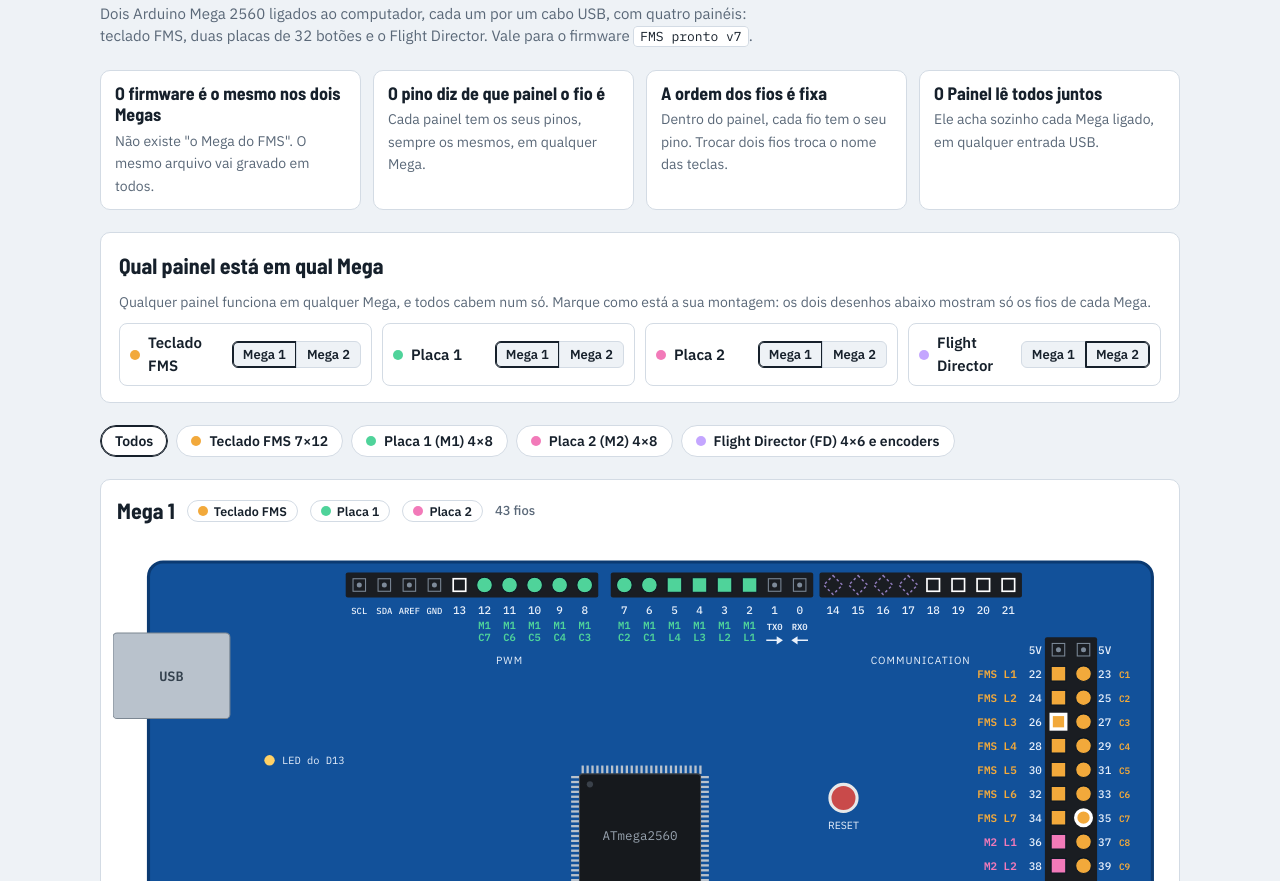
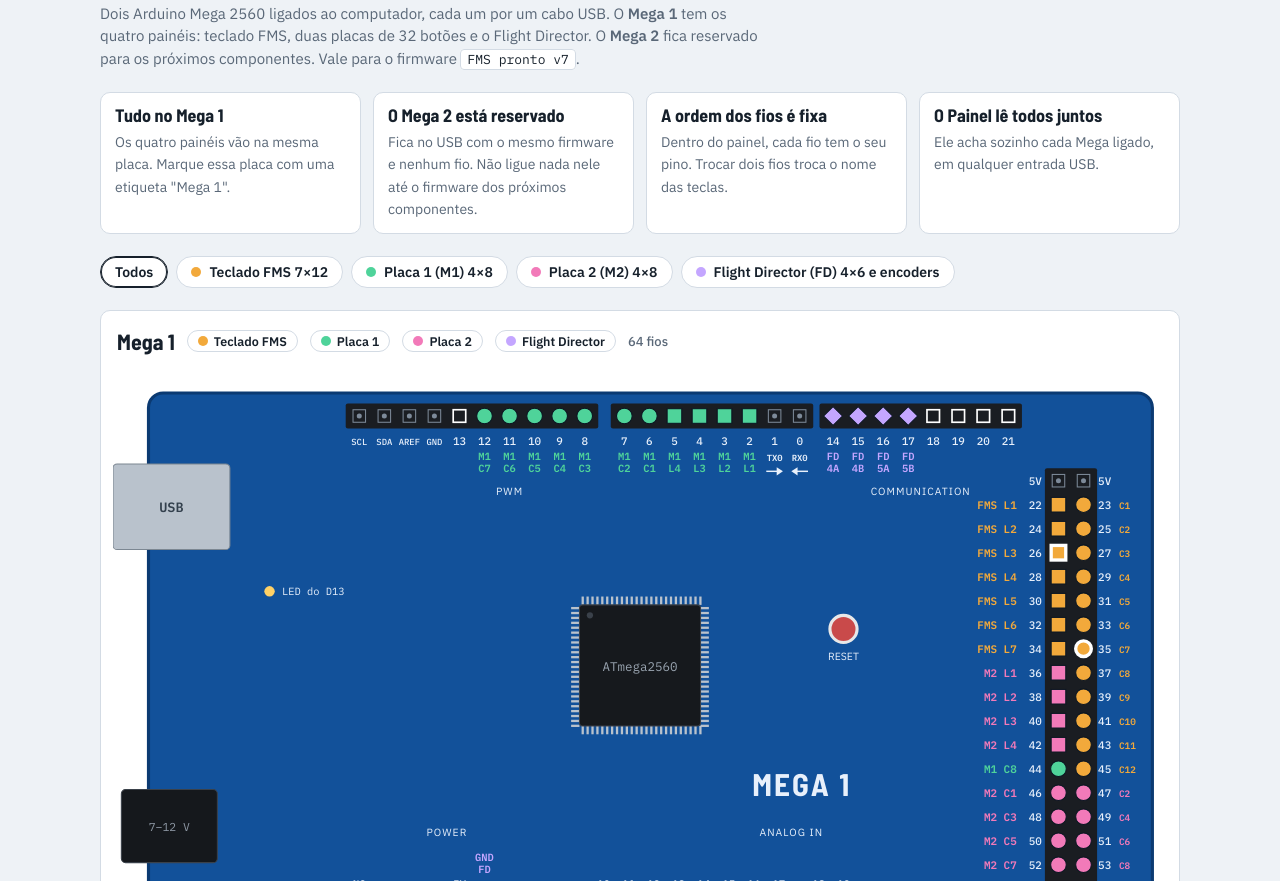
Before and after one commit to Ceugox/blackhawk-pinagem, a plain HTML site: page index.html in a window 1280 px wide. Shown: the part 71-952 px from the top of the page. Drawn offline with Linux system fonts and the light colour scheme.

Commit message:
Tudo no Mega 1, Mega 2 reservado, e os dois fios novos do Flight Director
- Os quatro paineis no Mega 1; o Mega 2 desenhado vazio, reservado para os
  proximos componentes (o v7 ainda le os pinos dele, por isso "nao ligue nada").
- Sai a escolha de qual painel fica em qual Mega.
- Flight Director: ROW4 no A3 e COL1 no A4 por fio soldado na placa, com o
  teste da SW37 (DECL); teclas e eixos clicam a FDDCP-1.
- Etiquetas das barras analogicas embaixo da barra: em cima batiam nas do D50/D52.

Co-Authored-By: Claude Opus 5.5 <noreply@anthropic.com>

```diff
--- a/index.html
+++ b/index.html
@@ -8,7 +8,7 @@
 <link rel="preconnect" href="https://fonts.gstatic.com" crossorigin>
 <link rel="stylesheet" href="https://fonts.googleapis.com/css2?family=Barlow+Semi+Condensed:wght@500;600;700&family=IBM+Plex+Sans:wght@400;500;600&family=IBM+Plex+Mono:wght@400;500;600&display=swap">
 <style>
-/* Layout: o que ha de novo, quem esta em qual Mega, os dois Megas desenhados em escala,
+/* Layout: o que ha de novo, Mega 1 com tudo e Mega 2 reservado desenhados em escala,
    como tecla e giro sao lidos, e uma ficha de fiacao por painel. */
 :root {
   --bg: #eef2f6;
@@ -60,19 +60,12 @@ header p { margin: 6px 0 0; color: var(--muted); max-width: 74ch; }
 .rule span { color: var(--muted); font-size: 14px; }
 
 .filters { display: flex; flex-wrap: wrap; gap: 8px; }
-.filters button, .seg button, .tabs button { font: 600 14px var(--font-body); color: var(--fg); background: var(--surface); border: 1px solid var(--line); cursor: pointer; }
+.filters button, .tabs button { font: 600 14px var(--font-body); color: var(--fg); background: var(--surface); border: 1px solid var(--line); cursor: pointer; }
 .filters button { border-radius: 999px; padding: 6px 14px; display: inline-flex; align-items: center; gap: 8px; }
-.filters button[aria-pressed="true"], .seg button[aria-pressed="true"], .tabs button[aria-pressed="true"] { border-color: var(--fg); box-shadow: inset 0 0 0 1px var(--fg); }
-.filters button:focus-visible, .seg button:focus-visible, .tabs button:focus-visible { outline: 2px solid var(--fg); outline-offset: 2px; }
+.filters button[aria-pressed="true"], .tabs button[aria-pressed="true"] { border-color: var(--fg); box-shadow: inset 0 0 0 1px var(--fg); }
+.filters button:focus-visible, .tabs button:focus-visible { outline: 2px solid var(--fg); outline-offset: 2px; }
 .dot { width: 10px; height: 10px; border-radius: 50%; display: inline-block; flex: none; }
 
-.onde { display: grid; grid-template-columns: repeat(auto-fit, minmax(240px, 1fr)); gap: 10px; }
-.onde-row { display: flex; align-items: center; justify-content: space-between; gap: 10px; border: 1px solid var(--line); border-radius: 8px; padding: 8px 10px; min-width: 0; }
-.onde-row > span { display: inline-flex; align-items: center; gap: 8px; font-weight: 600; min-width: 0; }
-.seg { display: inline-flex; flex: none; }
-.seg button { font-size: 13px; padding: 4px 10px; background: var(--bg); }
-.seg button:first-child { border-radius: 6px 0 0 6px; }
-.seg button:last-child { border-radius: 0 6px 6px 0; margin-left: -1px; }
 
 .board { background: var(--surface); border: 1px solid var(--line); border-radius: 10px; padding: 12px; overflow-x: auto; }
 .board > svg { display: block; width: 100%; min-width: 760px; height: auto; }
@@ -133,21 +126,15 @@ code { font-family: var(--font-mono); font-size: .92em; }
 <div class="wrap">
   <header>
     <h1>Pinagem dos Megas do BlackHawk</h1>
-    <p>Dois Arduino Mega 2560 ligados ao computador, cada um por um cabo USB, com quatro painéis: teclado FMS, duas placas de 32 botões e o Flight Director. Vale para o firmware <span class="fw">FMS pronto v7</span>.</p>
+    <p>Dois Arduino Mega 2560 ligados ao computador, cada um por um cabo USB. O <strong>Mega 1</strong> tem os quatro painéis: teclado FMS, duas placas de 32 botões e o Flight Director. O <strong>Mega 2</strong> fica reservado para os próximos componentes. Vale para o firmware <span class="fw">FMS pronto v7</span>.</p>
   </header>
 
   <div class="rules">
-    <div class="rule"><strong>O firmware é o mesmo nos dois Megas</strong><span>Não existe "o Mega do FMS". O mesmo arquivo vai gravado em todos.</span></div>
-    <div class="rule"><strong>O pino diz de que painel o fio é</strong><span>Cada painel tem os seus pinos, sempre os mesmos, em qualquer Mega.</span></div>
+    <div class="rule"><strong>Tudo no Mega 1</strong><span>Os quatro painéis vão na mesma placa. Marque essa placa com uma etiqueta "Mega 1".</span></div>
+    <div class="rule"><strong>O Mega 2 está reservado</strong><span>Fica no USB com o mesmo firmware e nenhum fio. Não ligue nada nele até o firmware dos próximos componentes.</span></div>
     <div class="rule"><strong>A ordem dos fios é fixa</strong><span>Dentro do painel, cada fio tem o seu pino. Trocar dois fios troca o nome das teclas.</span></div>
     <div class="rule"><strong>O Painel lê todos juntos</strong><span>Ele acha sozinho cada Mega ligado, em qualquer entrada USB.</span></div>
   </div>
-
-  <section class="card" aria-labelledby="onde-titulo">
-    <h2 id="onde-titulo">Qual painel está em qual Mega</h2>
-    <p>Qualquer painel funciona em qualquer Mega, e todos cabem num só. Marque como está a sua montagem: os dois desenhos abaixo mostram só os fios de cada Mega.</p>
-    <div class="onde" id="onde"></div>
-  </section>
 
   <div class="filters" role="group" aria-label="Destacar um painel">
     <button type="button" data-f="all" aria-pressed="true">Todos</button>
@@ -164,14 +151,14 @@ code { font-family: var(--font-mono); font-size: .92em; }
 
   <section class="board" aria-labelledby="mega-h-1">
     <h2 class="mega-h" id="mega-h-1">Mega 2</h2>
-    <svg id="mega-1" viewBox="0 0 1010 570" role="img" aria-label="Desenho do segundo Arduino Mega 2560 com os pinos de cada painel coloridos"></svg>
+    <svg id="mega-1" viewBox="0 0 1010 570" role="img" aria-label="Desenho do segundo Arduino Mega 2560, reservado para os próximos componentes, sem nenhum fio"></svg>
   </section>
 
   <div class="legend">
     <span><svg width="12" height="12"><rect x="1" y="1" width="10" height="10" fill="var(--off)"/></svg> linha (L)</span>
     <span><svg width="12" height="12"><circle cx="6" cy="6" r="5" fill="var(--off)"/></svg> coluna (C)</span>
     <span><svg width="12" height="12"><polygon points="6,0.5 11.5,6 6,11.5 0.5,6" fill="var(--off)"/></svg> giro de encoder (fios A e B)</span>
-    <span><svg width="12" height="12"><rect x="1.5" y="1.5" width="9" height="9" fill="none" stroke="var(--off)" stroke-width="1.5" stroke-dasharray="2 2"/></svg> reservado para um painel que está no outro Mega</span>
+    <span><svg width="12" height="12"><rect x="1.5" y="1.5" width="9" height="9" fill="none" stroke="var(--off)" stroke-width="1.5" stroke-dasharray="2 2"/></svg> Mega 2: reservado, sem fio (o v7 ainda lê este pino como o painel do Mega 1)</span>
     <span><svg width="12" height="12"><rect x="1.5" y="1.5" width="9" height="9" fill="var(--header)" stroke="var(--fg)" stroke-width="1.5"/></svg> livre</span>
     <span><svg width="12" height="12"><rect x="1" y="1" width="10" height="10" fill="var(--header)" stroke="var(--off)"/></svg> não usar (serial do USB, energia, SCL/SDA repetidos)</span>
   </div>
@@ -226,7 +213,8 @@ code { font-family: var(--font-mono); font-size: .92em; }
   <div class="notes">
     <div class="card">
       <h2>Dois Megas</h2>
-      <p>Cada Mega tem o seu cabo USB e aparece no Windows como uma porta COM. O número da porta muda conforme a entrada USB usada, e isso não importa: o Painel abre todas as portas que respondem <code>FMS pronto</code> e junta as linhas. Os Megas não são ligados um no outro.</p>
+      <p>Cada Mega tem o seu cabo USB e aparece no Windows como uma porta COM. O número da porta muda conforme a entrada USB usada, não conforme a placa: por isso o Mega 1 é reconhecido pela etiqueta, não pela COM. Para o Painel tanto faz: ele abre todas as portas que respondem <code>FMS pronto</code> e junta as linhas. Os Megas não são ligados um no outro.</p>
+      <p>O Mega 2 roda o mesmo v7 e não manda nada porque não tem fio. Um componente ligado nele hoje seria lido como tecla do FMS, das placas ou do Flight Director: os próximos componentes vêm com firmware próprio.</p>
     </div>
     <div class="card">
       <h2>Livres</h2>
@@ -282,11 +270,13 @@ code { font-family: var(--font-mono); font-size: .92em; }
       note: "Matriz e os encoders EN1 a EN3 na barra dos analógicos, embaixo. EN4 e EN5 na barra de cima, à direita. São 20 fios de sinal e o GND.", chave: CHAVE_FD }
   ];
   // Conectores da placa PTT_Flight_Director v1.0, do pino 1 ao ultimo (esquematico de 09/11/2026).
+  // "Fio novo": ROW4 e COL1 nao saem em conector nenhum; vao por fio soldado na placa (18/11/2026).
   var CONECTORES_FD = [
     ["H1", ["GND","ROW3","COL3","COL2","ROW2","ROW1"]],
     ["H2", ["EN1-A","EN1-B","EN2-B","EN2-A"]],
     ["H3", ["EN3-A","EN3-B","EN5-A","EN5-B","COL4","COL5"]],
-    ["H4", ["EN4-A","EN4-B","COL6","COL5"]]
+    ["H4", ["EN4-A","EN4-B","COL6","COL5"]],
+    ["Fio novo", ["ROW4","COL1"]]
   ];
   // O que cada encoder comanda na janela FDDCP-1 do simulador (painel/src/Fd.cs).
   var ALVO_FD = ["RALT","ALTP","ALT","IAS","HDG"];
@@ -321,12 +311,9 @@ code { font-family: var(--font-mono); font-size: .92em; }
   var COLOR = { fms: "var(--fms)", m1: "var(--m1)", m2: "var(--m2)", fd: "var(--fd)" };
   var NAME = { fms: "FMS", m1: "M1", m2: "M2", fd: "FD" };
 
-  // Em que Mega (0 ou 1) esta cada painel. O segundo Mega entrou para o Flight Director.
-  var ONDE = { fms: 0, m1: 0, m2: 0, fd: 1 };
-  try {
-    var salvo = JSON.parse(localStorage.getItem("blackhawk-onde") || "{}");
-    BOARDS.forEach(function (b) { if (salvo[b.id] === 0 || salvo[b.id] === 1) ONDE[b.id] = salvo[b.id]; });
-  } catch (e) { /* sem armazenamento: vale a montagem padrao */ }
+  // Em que Mega (0 ou 1) esta cada painel: todos no Mega 1 (decisao de 18/11/2026).
+  // O Mega 2 fica reservado para os proximos componentes, sem fio.
+  var ONDE = { fms: 0, m1: 0, m2: 0, fd: 0 };
 
   var megas = [document.getElementById("mega-0"), document.getElementById("mega-1")];
   var titulos = [document.getElementById("mega-h-0"), document.getElementById("mega-h-1")];
@@ -363,9 +350,9 @@ code { font-family: var(--font-mono); font-size: .92em; }
       var tip = label(p);
       if (r.kind) {
         var forma = aqui ? { fill: COLOR[r.g], stroke: "#0b1622", "stroke-width": 1 }
-                         : { fill: "var(--header)", stroke: COLOR[r.g], "stroke-width": 1.4, "stroke-dasharray": "2.5 2.5", opacity: 0.7 };
-        tip += " = " + NAME[r.g] + " " + papel(r);
-        if (!aqui) tip += ". Este painel está no Mega " + (ONDE[r.g] + 1) + ": aqui o pino fica reservado, não use para outra coisa";
+                         : { fill: "var(--header)", stroke: "var(--off)", "stroke-width": 1.4, "stroke-dasharray": "2.5 2.5", opacity: 0.8 };
+        tip += aqui ? " = " + NAME[r.g] + " " + papel(r)
+          : " = reservado, sem fio. O v7 ainda lê este pino como " + NAME[r.g] + " " + papel(r) + ": não ligue nada até o firmware dos próximos componentes";
         var a;
         if (r.kind === "L") a = { x: x - 7, y: y - 7, width: 14, height: 14 };
         else if (r.kind === "C") a = { cx: x, cy: y, r: 7.5 };
@@ -409,13 +396,20 @@ code { font-family: var(--font-mono); font-size: .92em; }
 
     // Barras de cima e de baixo
     var PITCH = 24;
-    function row(pins, x0, y, below) {
+    // fora: a etiqueta do painel vai embaixo da barra, fora da placa. E o caso das
+    // barras analogicas: em cima delas a etiqueta bateria nas da barra dupla (D50/D52)
+    // quando o Flight Director e as placas estao no mesmo Mega.
+    function row(pins, x0, y, below, fora) {
       el("rect", { x: x0 - 13, y: y - 12, width: pins.length * PITCH + 2, height: 24, rx: 2, fill: "var(--header)" });
       pins.forEach(function (p, i) {
         var x = x0 + i * PITCH, res = pin(p, x, y);
         var dy = below ? 1 : -1;
         el("text", { x: x, y: y + dy * 24 + (below ? 4 : 0), "text-anchor": "middle", fill: "var(--silk)", "font-family": "IBM Plex Mono, monospace", "font-size": p.length >= 5 ? 7 : p.length >= 3 ? 8.5 : 10.5, "font-weight": 500 }, res.g, p);
-        if (res.aqui) {
+        if (res.aqui && fora) {
+          var cor = "var(--chip-" + res.r.g + ")";
+          el("text", { x: x, y: y + 32, "text-anchor": "middle", fill: cor, "font-family": "IBM Plex Mono, monospace", "font-size": 9.5, "font-weight": 600 }, res.g, NAME[res.r.g]);
+          el("text", { x: x, y: y + 43, "text-anchor": "middle", fill: cor, "font-family": "IBM Plex Mono, monospace", "font-size": 9.5, "font-weight": 600 }, res.g, tagText(res.r));
+        } else if (res.aqui) {
           el("text", { x: x, y: y + dy * 38 + (below ? 4 : 0), "text-anchor": "middle", fill: COLOR[res.r.g], "font-family": "IBM Plex Mono, monospace", "font-size": 10, "font-weight": 600 }, res.g, NAME[res.r.g]);
           el("text", { x: x, y: y + dy * 50 + (below ? 4 : 0), "text-anchor": "middle", fill: COLOR[res.r.g], "font-family": "IBM Plex Mono, monospace", "font-size": 10, "font-weight": 600 }, res.g, tagText(res.r));
         }
@@ -439,8 +433,8 @@ code { font-family: var(--font-mono); font-size: .92em; }
     var A1 = [], A2 = [];
     for (var k = 0; k < 8; k++) { A1.push("A" + k); A2.push("A" + (k + 8)); }
     row(["NC","IOREF","RESET","3.3V","5V","GND","GND","VIN"], 236, 522, false);
-    row(A1, 470, 522, false);
-    row(A2, 676, 522, false);
+    row(A1, 470, 522, false, true);
+    row(A2, 676, 522, false, true);
     el("text", { x: 320, y: 448, "text-anchor": "middle", fill: "var(--silk)", "font-family": "IBM Plex Sans, sans-serif", "font-size": 10, "letter-spacing": 1 }, null, "POWER");
     el("text", { x: 650, y: 448, "text-anchor": "middle", fill: "var(--silk)", "font-family": "IBM Plex Sans, sans-serif", "font-size": 10, "letter-spacing": 1 }, null, "ANALOG IN");
     el("text", { x: 380, y: 122, "text-anchor": "middle", fill: "var(--silk)", "font-family": "IBM Plex Sans, sans-serif", "font-size": 10, "letter-spacing": 1 }, null, "PWM");
@@ -487,7 +481,7 @@ code { font-family: var(--font-mono); font-size: .92em; }
         (aqui.length ? aqui.map(function (b) {
           return "<span class=\"chip\"><span class=\"dot\" style=\"background:var(--" + b.id + ")\"></span>" + b.title + "</span>";
         }).join(" ") + " <small>" + fios + " fios</small>"
-        : "<small>nenhum painel ligado neste Mega</small>");
+        : "<small>reservado para os próximos componentes, sem nenhum fio</small>");
     });
   }
 
@@ -537,12 +531,13 @@ code { font-family: var(--font-mono); font-size: .92em; }
         "<div class=\"tscroll\"><table><thead><tr><th>Conector</th><th>Pino do conector</th><th>Sinal</th><th>Pino do Mega</th></tr></thead><tbody>" +
         CONECTORES_FD.map(function (c) {
           return c[1].map(function (s, i) {
-            return "<tr><td>" + (i === 0 ? c[0] : "") + "</td><td>" + (i + 1) + "</td><td class=\"sig\">" + s + "</td><td class=\"pinv\">" + pinoDoSinal(s) + "</td></tr>";
+            return "<tr><td>" + (i === 0 ? c[0] : "") + "</td><td>" + (c[0] === "Fio novo" ? "solda na trilha" : i + 1) + "</td><td class=\"sig\">" + s + "</td><td class=\"pinv\">" + pinoDoSinal(s) + "</td></tr>";
           }).join("");
         }).join("") + "</tbody></table></div>" +
         "<div class=\"warn\"><strong>O GND do H1 é obrigatório.</strong> Ele é o comum dos encoders: sem esse fio as teclas funcionam e o giro fica mudo. Trocar o fio A com o B de um encoder só inverte o sentido.</div>" +
-        "<div class=\"warn\"><strong>Pendências do esquemático v1.0</strong>, a confirmar com quem desenhou a placa. ROW4 e COL1 não saem em nenhum conector: sem eles, 9 das 22 posições não são lidas (os eixos de EN6 a EN9, SW37, SW49 e os eixos de EN2, EN3 e EN5). O firmware já reserva o " + label(fd.L[3]) + " para ROW4 e o " + label(fd.C[0]) + " para COL1. COL5 aparece em dois conectores, H3 e H4: basta ligar um. O giro de EN6 a EN9 não está ligado na placa, só o aperto do eixo.</div>" +
-        "<p>O giro de EN1 a EN5 comanda o simulador: cada clique aciona o \"+\" ou o \"−\" do botão da janela FDDCP-1. A ordem RALT, ALTP, ALT, IAS, HDG saiu do esquemático e falta conferir na placa montada.</p>";
+        "<div class=\"warn\"><strong>Dois fios novos, soldados na placa.</strong> ROW4 e COL1 não saem em nenhum conector do esquemático v1.0. Solde um fio na trilha de ROW4 e leve ao <strong>" + label(fd.L[3]) + "</strong>, e outro na de COL1 até o <strong>" + label(fd.C[0]) + "</strong> (linhas \"Fio novo\" da tabela). Sem eles, 9 das 22 posições ficam mudas: os eixos de EN6 a EN9, SW37 (DECL), SW49 e os eixos de EN2, EN3 e EN5. Teste: apertar a SW37 dá <code>P FD L4 C2 SW37</code> e clica DECL.</div>" +
+        "<div class=\"warn\"><strong>Pendências do esquemático v1.0</strong>, a confirmar com quem desenhou a placa: ROW4 e COL1 sem conector (resolvido acima por fio), COL5 em dois conectores, H3 e H4 (basta ligar um), e o giro de EN6 a EN9 não ligado na placa, só o aperto do eixo.</div>" +
+        "<p>O Flight Director comanda a janela FDDCP-1 do simulador. O giro de EN1 a EN5 aciona o \"+\" ou o \"−\" de RALT, ALTP, ALT, IAS e HDG. Cada tecla e cada aperto de eixo aciona o botão na mesma posição da janela, da esquerda para a direita: a coluna do esquemático é a coluna da FDDCP-1.</p>";
     } else {
       html += (b.id === "m1" ? "<div class=\"warn\">" + b.note + "</div>" : "<p>" + b.note + "</p>");
     }
@@ -694,45 +689,6 @@ code { font-family: var(--font-mono); font-size: .92em; }
     enBotoes.push(btn);
   });
 
-  // Quem esta em qual Mega.
-  var onde = document.getElementById("onde"), ondeBotoes = [];
-  function marcarOnde() {
-    ondeBotoes.forEach(function (o) { o.btn.setAttribute("aria-pressed", ONDE[o.id] === o.m ? "true" : "false"); });
-  }
-  function mudarOnde(id, m) {
-    ONDE[id] = m;
-    try { localStorage.setItem("blackhawk-onde", JSON.stringify(ONDE)); } catch (e) { /* so nao lembra na proxima visita */ }
-    pinosAcesos = [];
-    desenharMega(0);
-    desenharMega(1);
-    desenharTitulos();
-    marcarOnde();
-    escolherEncoder(enAtual, false);
-    escolher(atual.id);
-  }
-  BOARDS.forEach(function (b) {
-    var linha = document.createElement("div");
-    linha.className = "onde-row";
-    var nome = document.createElement("span");
-    nome.innerHTML = "<span class=\"dot\" style=\"background:var(--" + b.id + ")\"></span>" + b.title;
-    var seg = document.createElement("div");
-    seg.className = "seg";
-    seg.setAttribute("role", "group");
-    seg.setAttribute("aria-label", b.title + ": em qual Mega");
-    [0, 1].forEach(function (m) {
-      var btn = document.createElement("button");
-      btn.type = "button";
-      btn.textContent = "Mega " + (m + 1);
-      btn.addEventListener("click", function () { mudarOnde(b.id, m); });
-      seg.appendChild(btn);
-      ondeBotoes.push({ btn: btn, id: b.id, m: m });
-    });
-    linha.appendChild(nome);
-    linha.appendChild(seg);
-    onde.appendChild(linha);
-  });
-  marcarOnde();
-
   escolherEncoder(0, false);
   escolher("fms");
 
```
Also changed, not shown: 1 other file.
